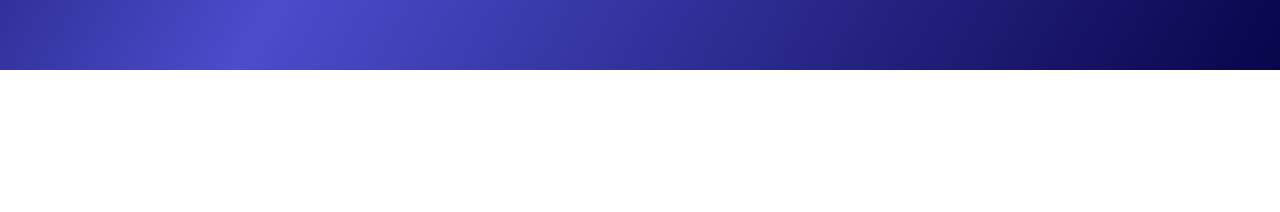
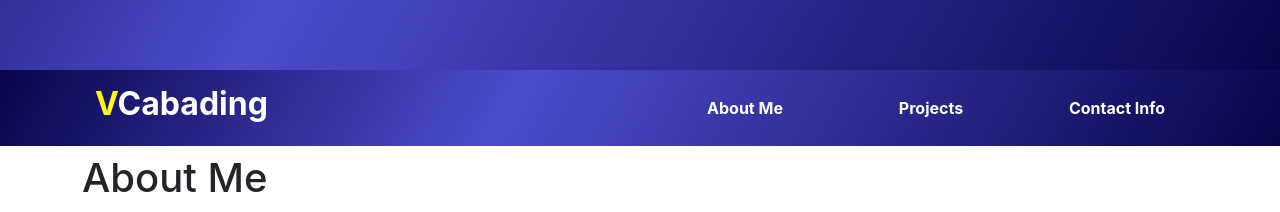
Before and after one commit to Virgilio-D-Cabading-Jr/portfolio-20220307, a React (Create React App) app: page / in a window 1280 px wide. Shown: the part 730-942 px from the top of the page. Before the commit the page ends 800 px from the top, so only its background shows below. Built offline with nearby package versions, Linux system fonts and the light colour scheme.

Commit message:
add aboutme to home view

```diff
--- a/src/App.js
+++ b/src/App.js
@@ -16,6 +16,8 @@ function App() {
     <Switch>
       <Route exact path="/">
         <HomeView />
+        <NavBarComp />
+        <AboutMeView />
       </Route>
       <div className='bg-white'>
         <Route exact path="/aboutme">
```
